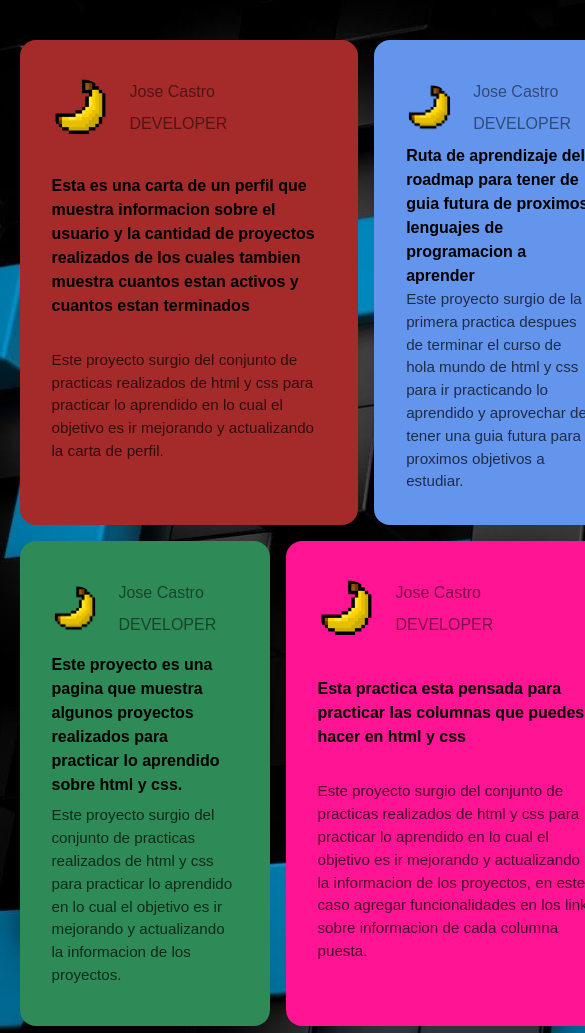
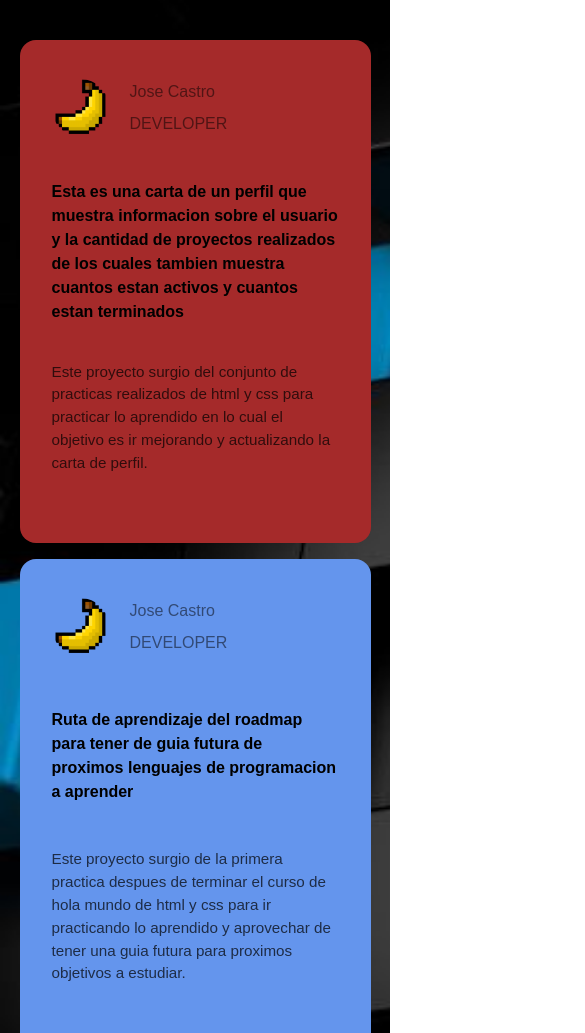
Before and after one commit to JrCastroi/Repository-of-Practice-Projects, a plain HTML site: page Proyectos html y css/Proyecto 12 Grid/index.html in a window 390 px wide. Shown: the top 1033 px of the page, 585 px wide, since content can reach past the window. Drawn offline with Linux system fonts and the light colour scheme.

Commit message:
Proyecto 12 Grid errores solucionados

```diff
--- a/Proyectos html y css/Proyecto 12 Grid/style.css
+++ b/Proyectos html y css/Proyecto 12 Grid/style.css
@@ -7,14 +7,13 @@ body {
     background-image: url(./image/bg.jpg);
     background-size: cover;
     font-family: Arial, Helvetica, sans-serif;
-    overflow: hidden;
+    overflow: auto;
 }
 
 .container {
     width: 90%;
     height: 800px;
     margin: 40px auto;
-
     display: grid;
     grid-template-columns: repeat(7, 1fr);
     grid-template-rows: repeat(6, 1fr);
@@ -91,9 +90,44 @@ body {
 
     .container{
         height: fit-content;
-    }
-
-    .element {
-        min-width: 250px;
+        grid-template-rows: repeat(8, 1fr);
+        grid-template-columns: repeat(5, 1fr);
+        grid-template-areas:
+        "element1 element1 element1 element2 element2"
+        "element1 element1 element1 element2 element2"
+        "element1 element1 element1 element2 element2"
+        "element4 element4 element5 element5 element5"
+        "element4 element4 element5 element5 element5"
+        "element4 element4 element5 element5 element5"
+        "element3 element3 element3 element3 element3"
+        "element3 element3 element3 element3 element3"
+    ;
     }
 }
+
+@media screen and (max-width: 715px) {
+
+    .container{
+        min-width: 250px;
+        height: fit-content;
+        grid-template-rows: repeat(auto-fill, 1fr);
+        grid-template-columns: 1fr;
+        grid-template-areas:
+        "element1"
+        "element1"
+        "element1"
+        "element2"
+        "element2"
+        "element2"
+        "element4"
+        "element4"
+        "element4"
+        "element5"
+        "element5"
+        "element5"
+        "element3"
+        "element3"
+        "element3"
+    ;
+    }
+}
```
Also changed, not shown: Proyectos html y css/Proyecto 13/index.html (added, +11 -0 lines), Proyectos html y css/Proyecto 13/style.css (added).
